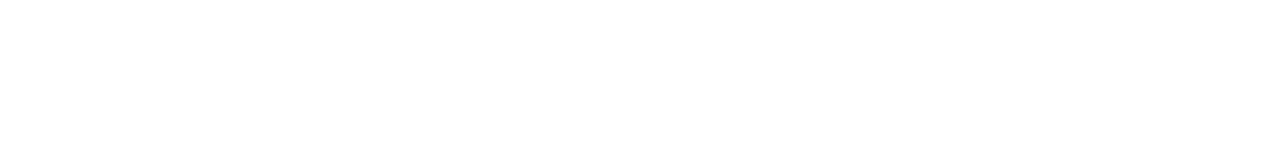
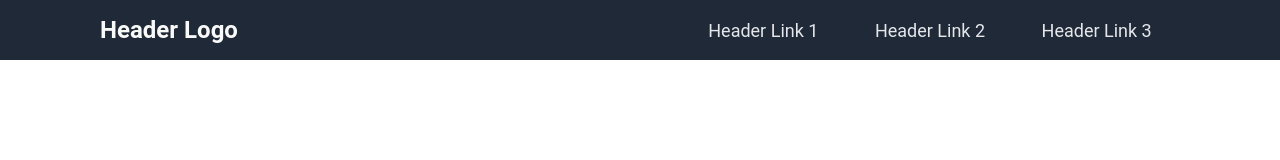
Before and after one commit to tha-mid/landing-page, a plain HTML site: page index.html in a window 1280 px wide. Drawn offline with Linux system fonts and the light colour scheme.

Commit message:
Edited index.html and style.css to creater header

```diff
--- a/index.html
+++ b/index.html
@@ -2,9 +2,28 @@
 <html lang="en">
   <head>
     <meta charset="UTF-8">
+    <meta http-equiv="X-UA-Compatible" content="IE=edge">
+    <meta name="viewport" content="width=device-width, initial-scale=1.0">
+    <title>Landing Page</title>
     <link rel="stylesheet" href="style.css">
   </head>
   <body>
+    <div class="header">
+     <div class="header-left">
+        <h1 class="logo">Header Logo</h1>
+     </div>
+     <div class="header-right">
+        <a href="#" class="hd-link">Header Link 1</a>
+        <a href="#" class="hd-link">Header Link 2</a>
+        <a href="#" class="hd-link">Header Link 3</a>
+     </div>
+    </div>
+    <div class="content">
+
+    </div>
+    <div class="footer">
+
+    </div>
 
   </body>
 </html>
--- a/style.css
+++ b/style.css
@@ -0,0 +1,35 @@
+body {
+    display: flex;
+    flex-direction: column;
+    margin: 0;
+    font-family: 'Roboto', sans-serif;
+}
+
+a {
+    text-decoration: none;
+}
+
+.logo {
+    font-size: 24px;
+    color: #F9FAF8;
+}
+
+.hd-link {
+    font-size: 18px;
+    color: #E5E7EB;
+}
+
+.header {
+    display: flex;
+    flex-direction: row;
+    justify-content: space-between;
+    align-items: center;
+    background-color: #1f2937;
+    padding: 0 100px;
+}
+
+.header-right {
+    display: flex;
+    width: 500px;
+    justify-content: space-around;
+}
```
